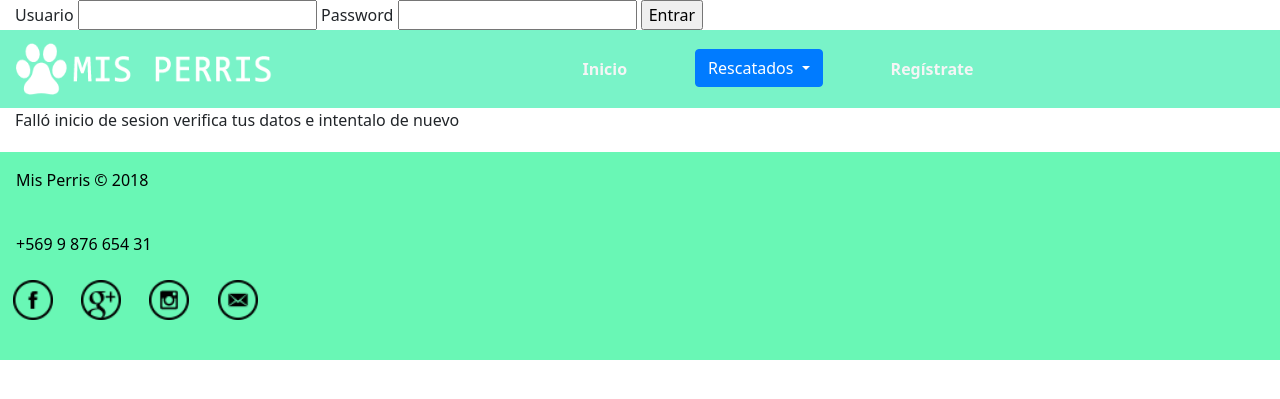
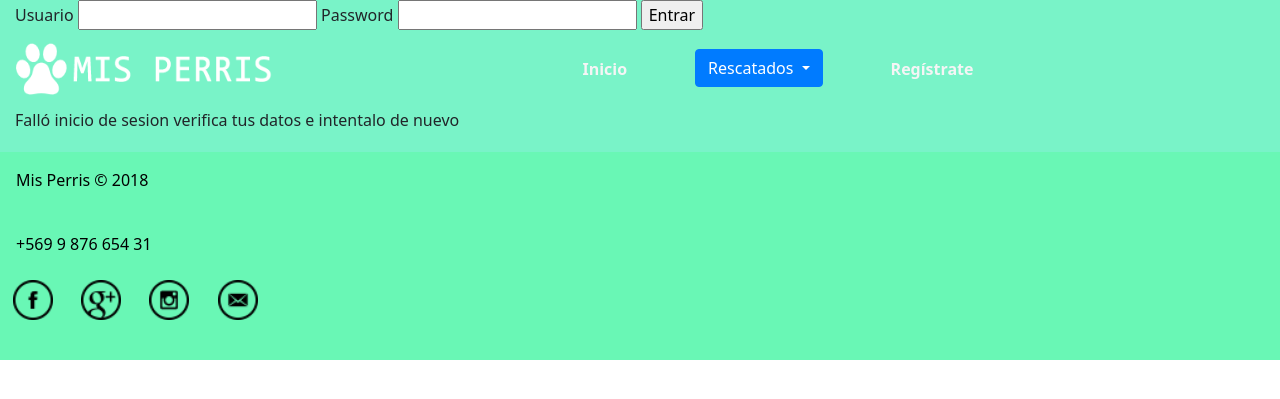
Before and after one commit to cogodyz/Pasteleria, a Django app: page /login/ in a window 1280 px wide. Shown: the top 399 px of the page. Run offline with Django 3.2, Linux system fonts and the light colour scheme; parts of the project's set-up code (start-up, migrations or seed data) failed here and were passed over; some libraries are stand-ins or nearby versions.

Commit message:
Aplicando color al login

```diff
--- a/templates/base/base.html
+++ b/templates/base/base.html
@@ -14,7 +14,7 @@
     <link rel="stylesheet" href="{% static 'css/galery2.css' %}">
 </head>
 <body>
-<div class="container-fluid">
+<div class="container-fluid" style="background: #79F3C8" class="row login">
     {% if user.is_authenticated %}
 
     <form method="post" action="/logout/">
```
Also changed, not shown: db.sqlite3, templates/registration/login.html (line endings or trailing spaces).
